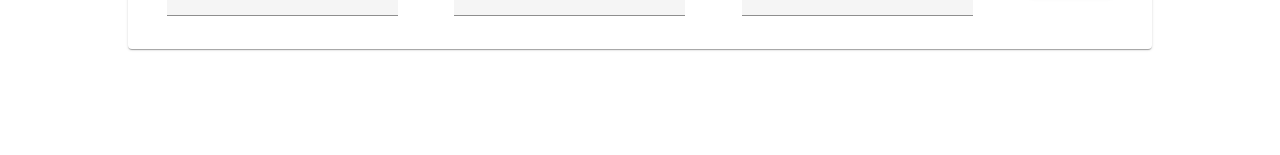
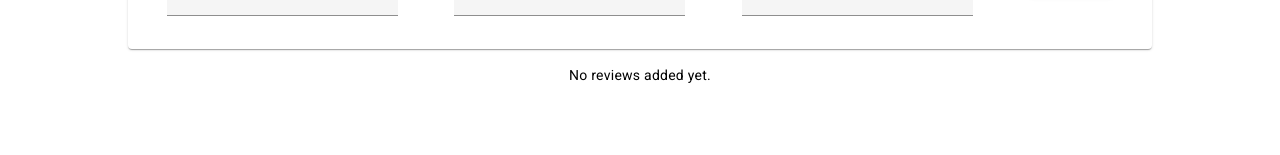
Before and after one commit to ryanfiocca/cellar-frontend, an Angular app: page /reports in a window 1280 px wide. Shown: the part 140-295 px from the top of the page. Built offline with nearby package versions, Linux system fonts and the light colour scheme.

Commit message:
Report filtering and list working

```diff
--- a/src/app/posts/post-create/post-create.component.ts
+++ b/src/app/posts/post-create/post-create.component.ts
@@ -48,7 +48,7 @@ export class PostCreateComponent {
             notes: this.nullIfBlank(postForm.value.notes),
         }
 
-        axios.put('http://localhost:8080/review', { review })
+        axios.put('http://localhost:8080/review', review)
             .then(() => this.postsService.updateReviewList())
             .catch(function (error) {
                 console.log(error);
--- a/src/app/posts/post-list/post-list.component.html
+++ b/src/app/posts/post-list/post-list.component.html
@@ -1,7 +1,7 @@
 <mat-accordion multi *ngIf="reviews.length > 0">
   <mat-expansion-panel *ngFor="let review of reviews">
-    <mat-expansion-panel-header>{{ review.rating }} - {{ review.wine.winery }}</mat-expansion-panel-header>
-    <p>{{ review.rating }}</p>
+    <mat-expansion-panel-header>{{ constructWineLabel(review) }}</mat-expansion-panel-header>
+    <p *ngIf="review.sweetness != null">{{ review.sweetness }}</p>
     <mat-action-row>
       <button mat-button color="primary">Edit</button>
       <button mat-button color="warn" (click)="onDelete(review.reviewId)">Delete</button>
--- a/src/app/posts/post-list/post-list.component.ts
+++ b/src/app/posts/post-list/post-list.component.ts
@@ -25,6 +25,16 @@ export class PostListComponent implements OnInit, OnDestroy {
     });
   }
 
+  constructWineLabel(review: Review) {
+    var label: string = review.rating + ' - ' + review.wine.winery;
+    if (review.wine.varietal != null) {
+      return label += ' ' + review.wine.varietal;
+    } else if (review.wine.color != null) {
+      return label += ' ' + review.wine.color;
+    }
+    return label;
+  }
+
   ngOnDestroy() {
     this.postsSub.unsubscribe();
   }
--- a/src/app/reports/report-page/report-page.component.html
+++ b/src/app/reports/report-page/report-page.component.html
@@ -1 +1,2 @@
 <app-report-form></app-report-form>
+<app-report-result-list></app-report-result-list>
--- a/src/app/reports/report-result-list/report-result-list.component.css
+++ b/src/app/reports/report-result-list/report-result-list.component.css
@@ -0,0 +1,8 @@
+:host {
+    display: block;
+    margin-top: 1rem;
+}
+
+.info-text {
+    text-align: center;
+}
--- a/src/app/reports/report-result-list/report-result-list.component.html
+++ b/src/app/reports/report-result-list/report-result-list.component.html
@@ -1,6 +1,6 @@
-<mat-accordion multi *ngIf="report.reviews.length > 0">
+<mat-accordion multi *ngIf="report != null && report.reviews.length > 0">
     <mat-expansion-panel *ngFor="let review of report.reviews">
-        <mat-expansion-panel-header>{{ review.rating }} - {{ review.wine.winery }}</mat-expansion-panel-header>
+        <mat-expansion-panel-header>{{ constructWineLabel(review) }}</mat-expansion-panel-header>
         <p>{{ review.rating }}</p>
         <mat-action-row>
             <button mat-button color="primary">Edit</button>
@@ -9,4 +9,4 @@
     </mat-expansion-panel>
 </mat-accordion>
 
-<p class="info-text" *ngIf="report.reviews.length == 0">No reviews added yet.</p>
+<p class="info-text" *ngIf="report == null || report.reviews.length == 0">No reviews added yet.</p>
--- a/src/app/reports/report-result-list/report-result-list.component.ts
+++ b/src/app/reports/report-result-list/report-result-list.component.ts
@@ -2,6 +2,7 @@ import { Component } from '@angular/core';
 import { ReportsService } from "../reports.service";
 import { Subscription } from 'rxjs';
 import { Report } from "../report.model";
+import { Review } from 'src/app/posts/post.model';
 
 @Component({
     selector: 'app-report-result-list',
@@ -15,6 +16,16 @@ export class ReportResultListComponent {
 
     constructor(public reportsService: ReportsService) {}
 
+    constructWineLabel(review: Review) {
+        var label: string = review.rating + ' - ' + review.wine.winery;
+        if (review.wine.varietal != null) {
+            return label += ' ' + review.wine.varietal;
+        } else if (review.wine.color != null) {
+            return label += ' ' + review.wine.color;
+        }
+        return label;
+    }
+
     ngOnDestroy() {
         this.reportSub.unsubscribe();
     }
--- a/src/app/reports/reports.service.ts
+++ b/src/app/reports/reports.service.ts
@@ -15,7 +15,7 @@ export class ReportsService {
 
     updateReport(newReport: Report) {
         this.report = newReport;
-        console.log(this.report.reviews[0]);
+        console.log(this.report);
         this.reportUpdated.next(this.report);
     }
 
```
